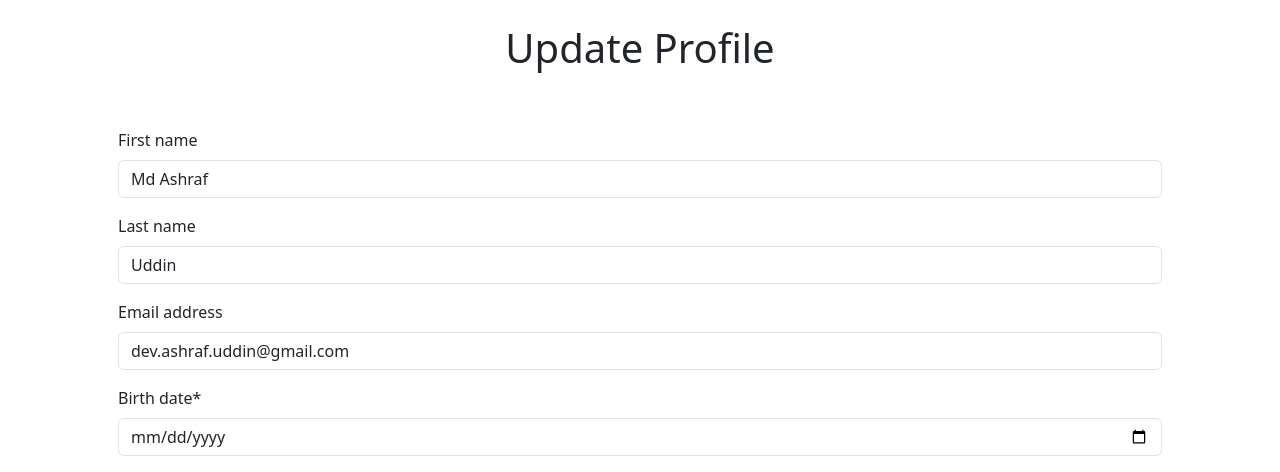
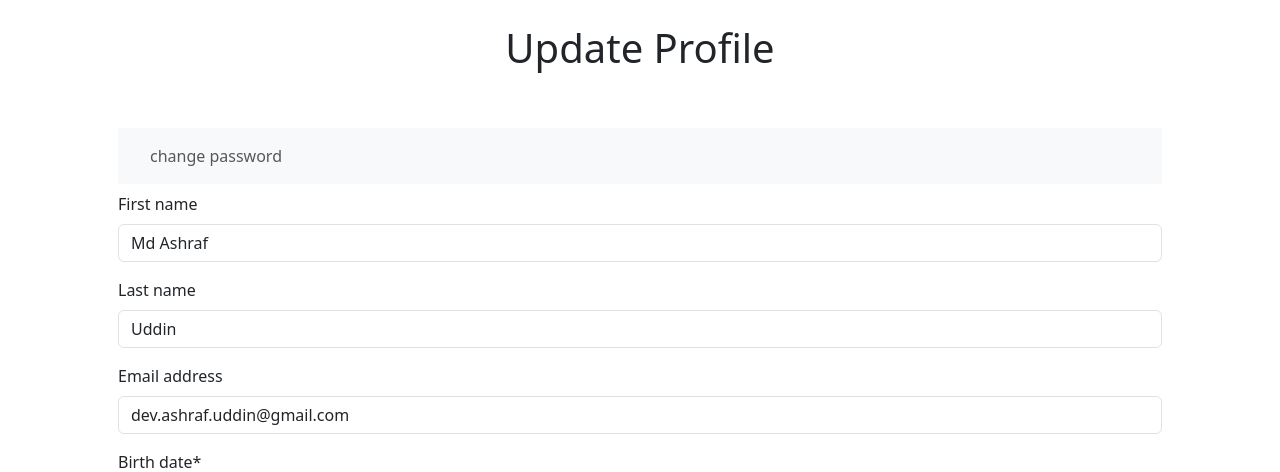
Before and after one commit to techtobit/django-bank, a Django app: page /acc/profile/ in a window 1280 px wide. Shown: the part 56-528 px from the top of the page. Run offline with Django 5.2, Linux system fonts and the light colour scheme; a user stored in the database is signed in; data comes from the database, SQL or seed files in the repository; some libraries are stand-ins or nearby versions.

Commit message:
update password method implemented

```diff
--- a/Accounts/templates/profile.html
+++ b/Accounts/templates/profile.html
@@ -9,6 +9,14 @@
 {% block content %}
 {% load crispy_forms_tags %}
 <div class='container p-5 '>
+	<nav class='navbar navbar-expand-lg navbar-light bg-light px-4 mb-2'>
+		<ul class='navbar-nav mr-auto'>
+			<li class='nav-item'>
+				<a class="nav-link" href={% url 'password_change' %}>change password</a>
+			</li>
+		</ul>
+	</nav>
+
 	<form method="POST" class="form-group">
 		{% csrf_token %}
 		{{ form|crispy}}
--- a/Accounts/urls.py
+++ b/Accounts/urls.py
@@ -1,8 +1,9 @@
 from django.urls import path
-from .views import RegistrationView, LoginView, LogoutView, UpdateProfileView
+from .views import RegistrationView, LoginView, LogoutView, UpdateProfileView, PasswordChangeView
 urlpatterns = [
 		path('register/', RegistrationView, name='register'),
 		path('login/', LoginView, name='login'),
 		path('logout/', LogoutView, name='logout'),
 		path('profile/', UpdateProfileView, name='profile'),
+		path('password_change/', PasswordChangeView, name='password_change'),
 ]
--- a/Accounts/views.py
+++ b/Accounts/views.py
@@ -1,6 +1,9 @@
 from django.shortcuts import render, redirect
 from django.contrib.auth.models import User
+from django.contrib.auth.forms import PasswordChangeForm
+from django.contrib.auth import update_session_auth_hash
 from django.contrib.auth import authenticate, login, logout
+from django.contrib import messages
 from django.http import HttpResponse
 from .forms import RegistrationForm , UpdateProfileForm
 
@@ -43,3 +46,19 @@ def UpdateProfileView(request):
 	else:
 		form = UpdateProfileForm(instance=request.user)
 	return render(request, 'profile.html', {'form': form})
+
+
+def PasswordChangeView(request):
+	if request.method=='POST':
+		form = PasswordChangeForm(request.user, request.POST)
+		if form.is_valid():
+			user.save()
+
+			update_session_auth_hash(request, user)
+			messages.success(request, 'You password was successfully updated')
+		else:
+			messages.error(request, 'Requset to update password failed')
+	else:
+		form=PasswordChangeForm(request.user)
+
+	return render(request, 'password_change.html', {"form": form})
```
Also changed, not shown: Accounts/templates/password_change.html (added, +18 -0 lines).
